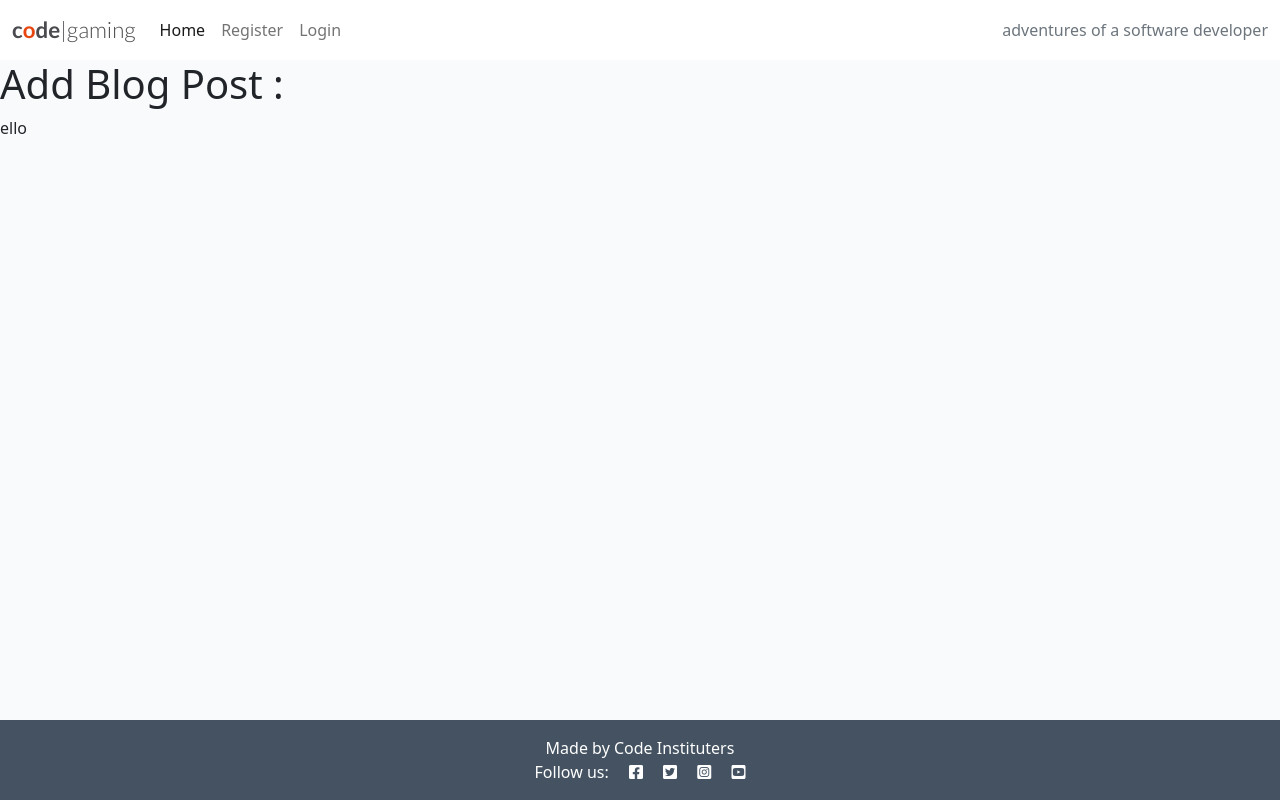
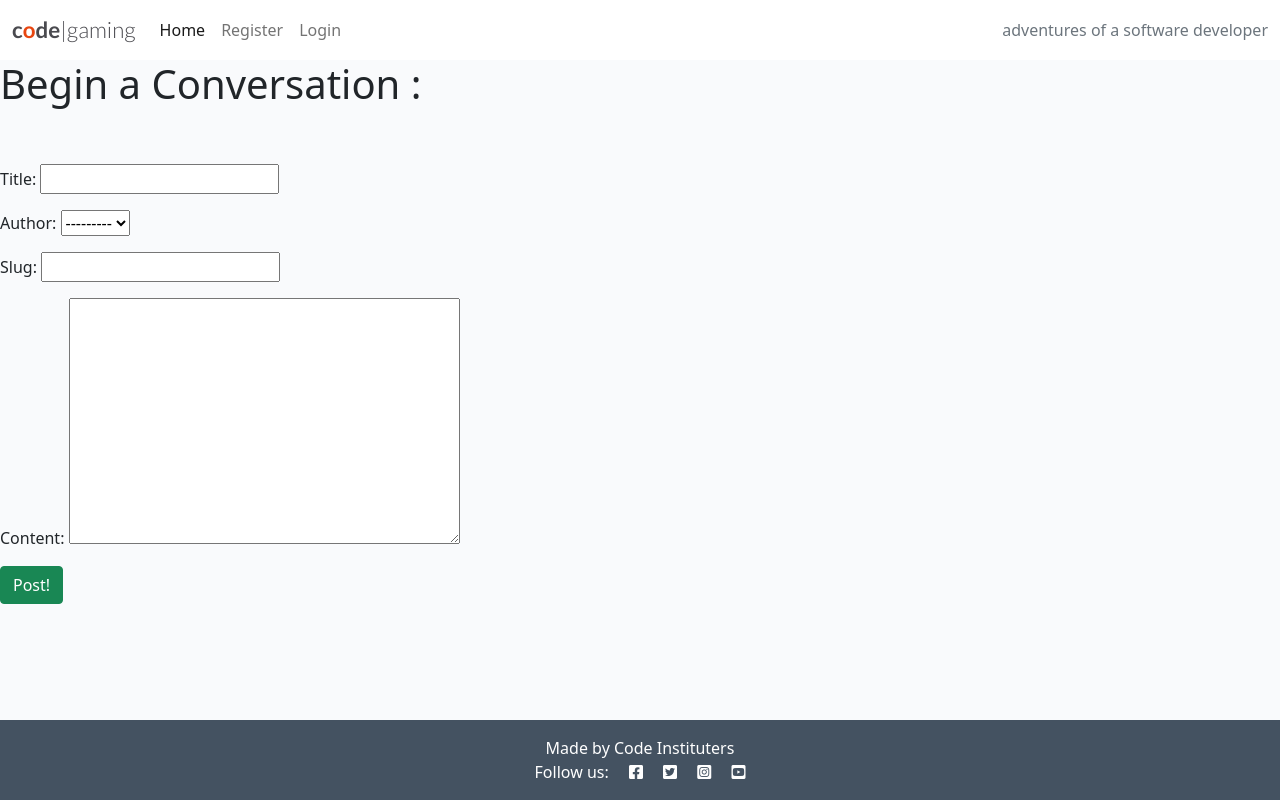
Before and after one commit to BrandonPCollins/project-4-django, a Django app: page /add_post/ in a window 1280 px wide. Run offline with Django 4.2, Linux system fonts and the light colour scheme.

Commit message:
Post Page Redirect

```diff
--- a/blog/models.py
+++ b/blog/models.py
@@ -1,6 +1,7 @@
 from django.db import models
 from django.contrib.auth.models import User
 from cloudinary.models import CloudinaryField
+from django.urls import reverse
 
 STATUS = ((0, "Draft"), (1, "Published"))
 
@@ -25,6 +26,9 @@
     def number_of_likes(self):
         return self.likes.count()
 
+    def get_absolute_url(self):
+        return reverse('home')
+
 class Comment(models.Model):
     post = models.ForeignKey(Post, on_delete=models.CASCADE, related_name="comments")
     name = models.CharField(max_length=80)
--- a/blog/views.py
+++ b/blog/views.py
@@ -79,4 +79,5 @@
 class AddPostView(CreateView):
     model = Post
     template_name = 'add_post.html'
-    fields = '__all__'
+    #fields = '__all__'
+    fields = ('title', 'author', 'slug', 'content')
--- a/templates/add_post.html
+++ b/templates/add_post.html
@@ -1,9 +1,18 @@
 {% extends "base.html" %}
+
+{% block title %} Create a new post {% endblock %}
 
 {% block content %}
 
-<h1>Add Blog Post :</h1>
+<h1>Begin a Conversation :</h1>
 
-<p>ello</p>
+<br><br>
+<form method="POST" id="postForm">
+    {% csrf_token %}
+    {{ form.as_p }}
+    <button class="btn btn-success" type="submit">Post!</button>
+</form>
 
+<br>
+<br>
 {%endblock%}
--- a/templates/base.html
+++ b/templates/base.html
@@ -97,6 +97,14 @@
             let alert = new bootstrap.Alert(messages);
             alert.close();
         }, 2000);
+        // Shows an alert on post submission
+        document.getElementById("postForm").addEventListener("submit", function() {
+            alert("As soon as your post is approved, it will appear on the site.");
+        });
+        // Shows an alert on comment submission
+        document.getElementById("commentForm").addEventListener("submit", function() {
+            alert("As soon as your comment is approved, it will appear on the site.");
+        });
     </script>
 </body>
 
--- a/templates/post_detail.html
+++ b/templates/post_detail.html
@@ -108,7 +108,7 @@
 
                 <h3>Leave a comment:</h3>
                 <p>Posting as: {{ user.username }}</p>
-                <form method="post" style="margin-top: 1.3em;">
+                <form method="post" style="margin-top: 1.3em;" id="commentForm">
                     {{ comment_form | crispy }}
                     {% csrf_token %}
                     <button type="submit" class="btn btn-signup btn-lg">Submit</button>
```
